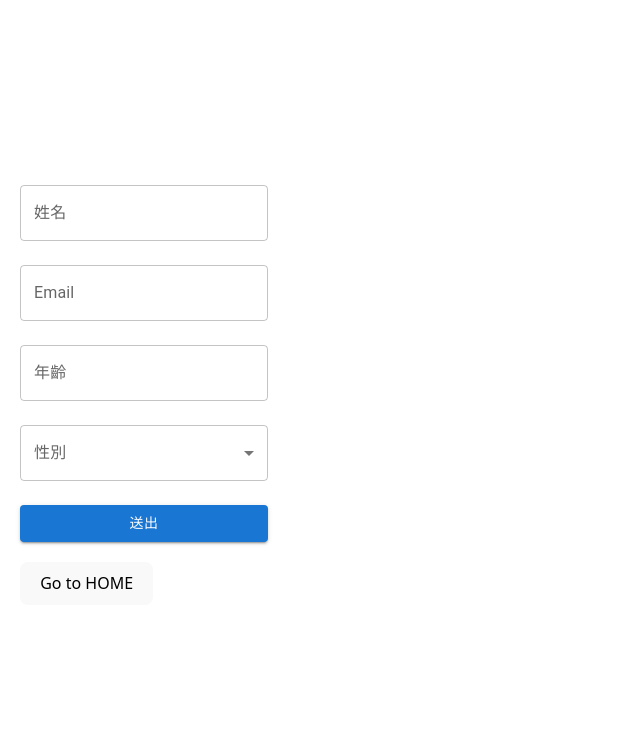
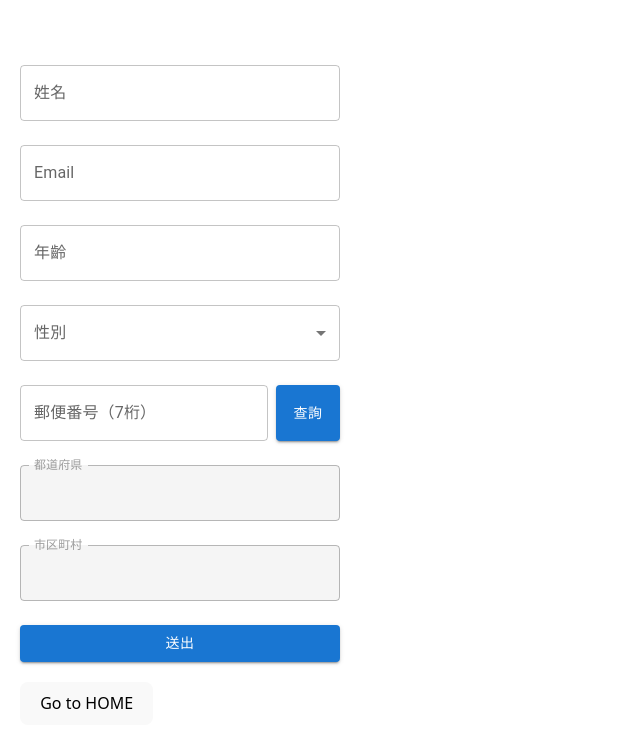
Before and after one commit to Zijin2022/mui-RHF-yup, a React (Vite) app: page /form in a window 1280 px wide. Shown: the top 748 px of the page, without its empty margins (0-640 px from the left). Built offline with nearby package versions, Linux system fonts and the light colour scheme.

Commit message:
郵便番号 API

```diff
--- a/src/routes/SampleForm.jsx
+++ b/src/routes/SampleForm.jsx
@@ -18,8 +18,11 @@ export default function SampleForm() {
   const {
     register,
     handleSubmit,
+    trigger,
     formState: { errors },
-    // control
+    // control,
+    setValue,
+    getValues,
   } = useForm({
     resolver: yupResolver(schema),
     mode: 'onBlur', // onChange
@@ -67,6 +70,40 @@ export default function SampleForm() {
 
   const onSubmit = data => {
     console.log('submit success:', data);
+  };
+
+  const handleZipcodeSearch = async () => {
+    // 🔒 先驗證 zipcode 欄位
+    const isValid = await trigger('zipcode');
+    if (!isValid) return;
+
+    const zipcode = getValues('zipcode');
+
+    try {
+      const res = await fetch(
+        `https://zipcloud.ibsnet.co.jp/api/search?zipcode=${zipcode}`
+      );
+      const data = await res.json();
+
+      if (!data.results || data.results.length === 0) {
+        alert('查無地址');
+        setValue('prefecture', "");
+        setValue('city', "");
+        return;
+      }
+
+      const result = data.results[0];
+
+      // 🔥 填入 RHF（trigger re-render / errorDeps）
+      setValue('prefecture', result.address1, {
+        shouldDirty: true,
+      });
+      setValue('city', result.address2 + result.address3, {
+        shouldDirty: true,
+      });
+    } catch (e) {
+      alert('查詢失敗');
+    }
   };
 
   return (
@@ -145,6 +182,43 @@ export default function SampleForm() {
             <MenuItem value="female">女</MenuItem>
           </TextField>
 
+          <Stack direction="row" spacing={1}>
+            <TextField
+              label="郵便番号（7桁）"
+              error={!!errors.zipcode}
+              helperText={errors.zipcode?.message}
+              inputProps={{ maxLength: 7 }}
+              {...register('zipcode')}
+            />
+            <Button variant="contained" onClick={handleZipcodeSearch}>
+              查詢
+            </Button>
+          </Stack>
+
+          <TextField
+            label="都道府県"
+            disabled
+            InputLabelProps={{ shrink: true }}
+            sx={{
+              '& .MuiInputBase-root.Mui-disabled': {
+                backgroundColor: '#f5f5f5',
+              },
+            }}
+            {...register('prefecture')}
+          />
+
+          <TextField
+            label="市区町村"
+            disabled
+            InputLabelProps={{ shrink: true }}
+            sx={{
+              '& .MuiInputBase-root.Mui-disabled': {
+                backgroundColor: '#f5f5f5',
+              },
+            }}
+            {...register('city')}
+          />
+
           <Button type="submit" variant="contained">
             送出
           </Button>
```
